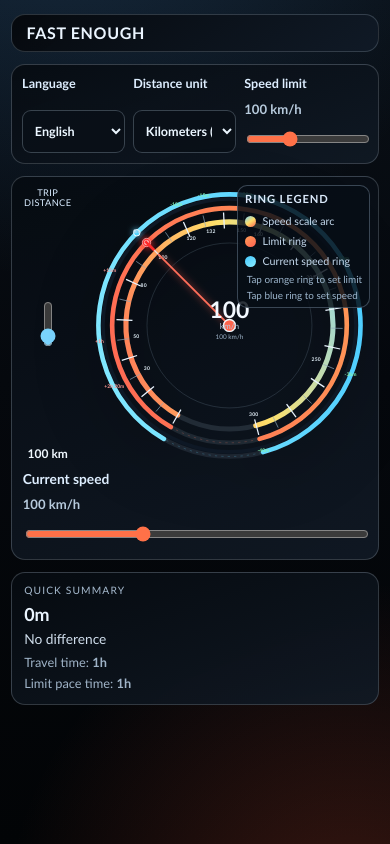
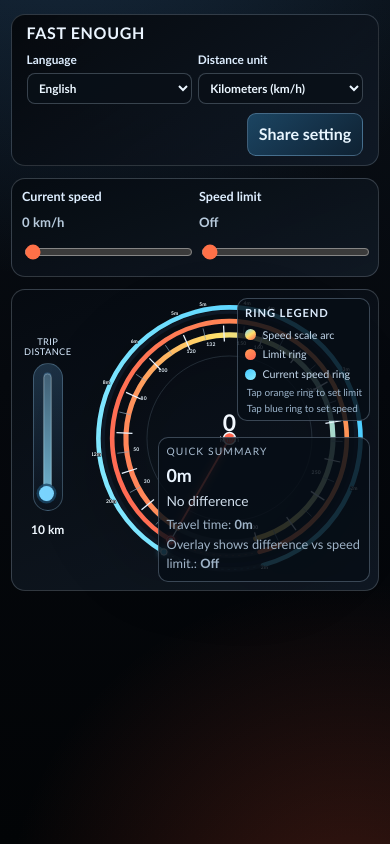
Before and after one commit to POLYTROPO-ES/fastenough, a React (Vite) app: page / in a window 390 px wide. Built offline with nearby package versions, Linux system fonts and the light colour scheme.

Commit message:
feat: implement service worker update handling and add share settings functionality

```diff
--- a/public/sw.js
+++ b/public/sw.js
@@ -19,6 +19,12 @@
     ),
   );
   self.clients.claim();
+});
+
+self.addEventListener('message', (event) => {
+  if (event.data?.type === 'SKIP_WAITING') {
+    self.skipWaiting();
+  }
 });
 
 self.addEventListener('fetch', (event) => {
--- a/src/App.css
+++ b/src/App.css
@@ -11,6 +11,10 @@
   border: 1px solid rgba(196, 214, 229, 0.2);
   border-radius: 14px;
   padding: 0.55rem 0.9rem;
+  display: grid;
+  grid-template-columns: auto 1fr auto;
+  align-items: center;
+  gap: 0.55rem;
 }
 
 .topbar h1 {
@@ -19,6 +23,31 @@
   line-height: 1.15;
   letter-spacing: 0.04em;
   text-transform: uppercase;
+}
+
+.topbar-inline-controls {
+  display: grid;
+  grid-template-columns: repeat(2, minmax(0, 170px));
+  gap: 0.35rem;
+  justify-content: start;
+}
+
+.topbar-inline-controls label {
+  color: #deeeff;
+  font-weight: 600;
+  display: grid;
+  gap: 0.25rem;
+  font-size: 0.74rem;
+}
+
+.topbar-inline-controls select {
+  width: 100%;
+  border: 1px solid rgba(180, 200, 218, 0.28);
+  border-radius: 8px;
+  background: rgba(9, 16, 24, 0.9);
+  color: #ebf6ff;
+  font: inherit;
+  padding: 0.38rem 0.46rem;
 }
 
 .top-controls,
@@ -31,7 +60,7 @@
 
 .top-controls {
   display: grid;
-  grid-template-columns: 1fr 1fr 1fr;
+  grid-template-columns: 1fr 1fr;
   gap: 0.5rem;
   padding: 0.62rem;
 }
@@ -81,13 +110,13 @@
 .speedo-stack {
   display: grid;
   grid-template-columns: 64px minmax(0, 1fr);
-  align-items: stretch;
+  align-items: center;
   column-gap: 0.35rem;
 }
 
 .distance-vertical {
   width: 64px;
-  min-height: 100%;
+  min-height: auto;
   display: grid;
   grid-template-rows: auto 1fr auto;
   justify-items: center;
@@ -97,11 +126,15 @@
 }
 
 .distance-vertical-track {
-  width: 100%;
-  height: 100%;
+  --track-length: clamp(170px, 36vw, 270px);
+  width: 30px;
+  height: var(--track-length);
   display: flex;
   align-items: center;
   justify-content: center;
+  border-radius: 999px;
+  background: linear-gradient(180deg, rgba(98, 169, 224, 0.24), rgba(19, 36, 52, 0.18));
+  border: 1px solid rgba(134, 178, 209, 0.35);
 }
 
 .distance-vertical span {
@@ -118,11 +151,43 @@
 }
 
 .distance-vertical input[type='range'] {
-  width: 100%;
+  width: var(--track-length);
   height: 20px;
   transform: rotate(-90deg);
   accent-color: #7ad5ff;
   background: transparent;
+}
+
+.distance-vertical input[type='range']::-webkit-slider-runnable-track {
+  height: 8px;
+  border-radius: 999px;
+  background: linear-gradient(90deg, rgba(130, 219, 255, 0.78), rgba(74, 137, 182, 0.46));
+}
+
+.distance-vertical input[type='range']::-webkit-slider-thumb {
+  appearance: none;
+  width: 18px;
+  height: 18px;
+  border-radius: 50%;
+  border: 2px solid #ffffff;
+  background: #7ad5ff;
+  margin-top: -5px;
+  box-shadow: 0 0 0 2px rgba(28, 73, 104, 0.8);
+}
+
+.distance-vertical input[type='range']::-moz-range-track {
+  height: 8px;
+  border-radius: 999px;
+  background: linear-gradient(90deg, rgba(130, 219, 255, 0.78), rgba(74, 137, 182, 0.46));
+}
+
+.distance-vertical input[type='range']::-moz-range-thumb {
+  width: 18px;
+  height: 18px;
+  border-radius: 50%;
+  border: 2px solid #ffffff;
+  background: #7ad5ff;
+  box-shadow: 0 0 0 2px rgba(28, 73, 104, 0.8);
 }
 
 .ring-legend {
@@ -289,30 +354,80 @@
   font-size: 11px;
   font-weight: 700;
   letter-spacing: 0.04em;
+  pointer-events: none;
 }
 
 .overlay-time {
-  fill: #c8d9e9;
-  font-size: 11px;
-  font-weight: 600;
+  fill: #f5fbff;
+  font-size: 12px;
+  font-weight: 700;
+  stroke: rgba(3, 12, 20, 0.96);
+  stroke-width: 2.3px;
+  paint-order: stroke fill;
+  pointer-events: none;
 }
 
 .overlay-time.positive {
-  fill: #82f3af;
+  fill: #7dffb0;
 }
 
 .overlay-time.negative {
-  fill: #ff9a95;
+  fill: #ff7b7b;
 }
 
 .drive-controls {
-  margin-top: 0.4rem;
+  margin-top: 0.25rem;
   display: grid;
   gap: 0.55rem;
 }
 
+.share-box {
+  display: grid;
+  gap: 0.35rem;
+  align-content: start;
+}
+
+.share-action {
+  border: 1px solid rgba(151, 201, 237, 0.35);
+  border-radius: 9px;
+  background: linear-gradient(140deg, rgba(31, 78, 110, 0.85), rgba(15, 35, 53, 0.9));
+  color: #e9f6ff;
+  font: inherit;
+  font-weight: 700;
+  padding: 0.52rem 0.7rem;
+  cursor: pointer;
+}
+
+.topbar > .share-action {
+  justify-self: end;
+}
+
+.share-action:hover {
+  border-color: rgba(173, 218, 248, 0.5);
+}
+
+.share-status {
+  margin: 0;
+  font-size: 0.72rem;
+  line-height: 1.35;
+  color: #a6bfd6;
+  word-break: break-all;
+}
+
 .result-card {
   padding: 0.6rem 0.75rem;
+}
+
+.summary-floating {
+  position: absolute;
+  right: 0.65rem;
+  bottom: 0.65rem;
+  z-index: 2;
+  width: min(280px, 46%);
+  background: rgba(7, 14, 22, 0.84);
+  border: 1px solid rgba(159, 183, 204, 0.34);
+  border-radius: 10px;
+  padding: 0.46rem 0.56rem;
 }
 
 .label {
@@ -350,8 +465,16 @@
 }
 
 @media (max-width: 760px) {
+  .topbar {
+    grid-template-columns: 1fr;
+  }
+
+  .topbar-inline-controls {
+    grid-template-columns: repeat(2, minmax(0, 1fr));
+  }
+
   .top-controls {
-    grid-template-columns: minmax(0, 1fr) minmax(0, 1fr) minmax(0, 1.2fr);
+    grid-template-columns: minmax(0, 1fr) minmax(0, 1fr);
   }
 
   .top-controls label {
@@ -385,7 +508,7 @@
 
   .distance-vertical {
     width: 50px;
-    min-height: 100%;
+    min-height: auto;
   }
 
   .distance-vertical span {
@@ -393,7 +516,18 @@
   }
 
   .distance-vertical input[type='range'] {
-    width: 100%;
+    width: var(--track-length);
+  }
+
+  .distance-vertical-track {
+    --track-length: clamp(140px, 38vw, 210px);
+  }
+
+  .summary-floating {
+    width: min(240px, 58%);
+    right: 0.5rem;
+    bottom: 0.5rem;
+    padding: 0.4rem 0.48rem;
   }
 
   .ring-legend .legend-note {
--- a/src/App.tsx
+++ b/src/App.tsx
@@ -37,6 +37,16 @@
   currentTravelTime: string;
   baselineTravelTime: string;
   baselineNote: string;
+  shareSettings: string;
+  shareCopied: string;
+  shareReady: string;
+  shareError: string;
+};
+
+type InitialSettings = {
+  distance: number;
+  speed: number;
+  speedLimit: number;
 };
 
 const KM_TO_MI = 0.621371;
@@ -76,6 +86,10 @@
     currentTravelTime: 'Travel time',
     baselineTravelTime: 'Limit pace time',
     baselineNote: 'Overlay shows difference vs speed limit.',
+    shareSettings: 'Share setting',
+    shareCopied: 'Link copied',
+    shareReady: 'Link ready',
+    shareError: 'Could not copy',
   },
   es: {
     languageLabel: 'Idioma',
@@ -98,6 +112,10 @@
     currentTravelTime: 'Tiempo de viaje',
     baselineTravelTime: 'Tiempo al limite',
     baselineNote: 'La capa muestra diferencia contra el limite.',
+    shareSettings: 'Compartir ajuste',
+    shareCopied: 'Enlace copiado',
+    shareReady: 'Enlace listo',
+    shareError: 'No se pudo copiar',
   },
   fr: {
     languageLabel: 'Language',
@@ -120,6 +138,10 @@
     currentTravelTime: 'Travel time',
     baselineTravelTime: 'Limit pace time',
     baselineNote: 'Overlay shows difference vs speed limit.',
+    shareSettings: 'Share setting',
+    shareCopied: 'Link copied',
+    shareReady: 'Link ready',
+    shareError: 'Could not copy',
   },
   de: {
     languageLabel: 'Language',
@@ -142,6 +164,10 @@
     currentTravelTime: 'Travel time',
     baselineTravelTime: 'Limit pace time',
     baselineNote: 'Overlay shows difference vs speed limit.',
+    shareSettings: 'Share setting',
+    shareCopied: 'Link copied',
+    shareReady: 'Link ready',
+    shareError: 'Could not copy',
   },
   pt: {
     languageLabel: 'Language',
@@ -164,6 +190,10 @@
     currentTravelTime: 'Travel time',
     baselineTravelTime: 'Limit pace time',
     baselineNote: 'Overlay shows difference vs speed limit.',
+    shareSettings: 'Share setting',
+    shareCopied: 'Link copied',
+    shareReady: 'Link ready',
+    shareError: 'Could not copy',
   },
   it: {
     languageLabel: 'Language',
@@ -186,6 +216,10 @@
     currentTravelTime: 'Travel time',
     baselineTravelTime: 'Limit pace time',
     baselineNote: 'Overlay shows difference vs speed limit.',
+    shareSettings: 'Share setting',
+    shareCopied: 'Link copied',
+    shareReady: 'Link ready',
+    shareError: 'Could not copy',
   },
   ja: {
     languageLabel: 'Language',
@@ -208,6 +242,10 @@
     currentTravelTime: 'Travel time',
     baselineTravelTime: 'Limit pace time',
     baselineNote: 'Overlay shows difference vs speed limit.',
+    shareSettings: 'Share setting',
+    shareCopied: 'Link copied',
+    shareReady: 'Link ready',
+    shareError: 'Could not copy',
   },
   zh: {
     languageLabel: 'Language',
@@ -230,8 +268,35 @@
     currentTravelTime: 'Travel time',
     baselineTravelTime: 'Limit pace time',
     baselineNote: 'Overlay shows difference vs speed limit.',
+    shareSettings: 'Share setting',
+    shareCopied: 'Link copied',
+    shareReady: 'Link ready',
+    shareError: 'Could not copy',
   },
 };
+
+function readInitialSettings(): InitialSettings {
+  const defaults: InitialSettings = {
+    distance: 100,
+    speed: 132,
+    speedLimit: 120,
+  };
+
+  if (typeof window === 'undefined') {
+    return defaults;
+  }
+
+  const params = new URLSearchParams(window.location.search);
+  const d = Number(params.get('d'));
+  const s = Number(params.get('s'));
+  const l = Number(params.get('l'));
+
+  return {
+    distance: Number.isFinite(d) ? clamp(Math.round(d), 10, 1000) : defaults.distance,
+    speed: Number.isFinite(s) ? clamp(Math.round(s), 0, 300) : defaults.speed,
+    speedLimit: Number.isFinite(l) ? clamp(Math.round(l), 0, 300) : defaults.speedLimit,
+  };
+}
 
 function roundTo(value: number, decimals = 1): number {
   const multiplier = 10 ** decimals;
@@ -369,11 +434,13 @@
 
 function App() {
   const [dragTarget, setDragTarget] = useState<'current' | 'limit' | null>(null);
+  const initialSettings = useMemo(() => readInitialSettings(), []);
   const [locale, setLocale] = useState<Locale>('en');
   const [distanceUnit, setDistanceUnit] = useState<DistanceUnit>('km');
-  const [distance, setDistance] = useState(100);
-  const [speed, setSpeed] = useState(100);
-  const [speedLimit, setSpeedLimit] = useState(100);
+  const [distance, setDistance] = useState(initialSettings.distance);
+  const [speed, setSpeed] = useState(initialSettings.speed);
+  const [speedLimit, setSpeedLimit] = useState(initialSettings.speedLimit);
+  const [shareStatus, setShareStatus] = useState('');
 
   const t = translations[locale];
   const maxSpeed = speedometerMax(distanceUnit);
@@ -393,7 +460,7 @@
     const cx = 300;
     const cy = 300;
     const speedLabelRadius = 205;
-    const timeLabelRadius = 286;
+    const timeLabelRadius = 294;
 
     return displayMarks.map((mark) => {
       const angle = angleForSpeed(mark.speedUnit, maxSpeed);
@@ -552,13 +619,31 @@
     setDragTarget(null);
   }
 
+  async function shareCurrentSettings() {
+    const url = new URL(window.location.href);
+    url.searchParams.set('d', String(distance));
+    url.searchParams.set('s', String(speed));
+    url.searchParams.set('l', String(speedLimit));
+
+    const shareUrl = `${url.origin}${url.pathname}?${url.searchParams.toString()}`;
+
+    try {
+      if (navigator.clipboard?.writeText) {
+        await navigator.clipboard.writeText(shareUrl);
+        setShareStatus(`${t.shareCopied}: ${shareUrl}`);
+        return;
+      }
+      setShareStatus(`${t.shareReady}: ${shareUrl}`);
+    } catch {
+      setShareStatus(`${t.shareError}: ${shareUrl}`);
+    }
+  }
+
   return (
     <main className="dashboard">
       <header className="topbar">
         <h1>Fast enough</h1>
-      </header>
-
-      <section className="top-controls" aria-label="primary controls">
+        <div className="topbar-inline-controls">
           <label>
             {t.languageLabel}
             <select value={locale} onChange={(event) => setLocale(event.target.value as Locale)}>
@@ -576,6 +661,28 @@
               <option value="km">Kilometers (km/h)</option>
               <option value="mi">Miles (mph)</option>
             </select>
+          </label>
+        </div>
+
+        <button type="button" className="share-action" onClick={shareCurrentSettings} data-testid="share-settings-btn">
+          {t.shareSettings}
+        </button>
+      </header>
+
+      <section className="top-controls" aria-label="primary controls">
+        <label>
+          {t.speedLabel}
+          <div className="inline-value">
+            <strong>{speed} {unitSuffix(distanceUnit)}</strong>
+          </div>
+          <input
+            type="range"
+            min={0}
+            max={maxSpeed}
+            value={speed}
+            onChange={(event) => setSpeed(clamp(Number(event.target.value), 0, maxSpeed))}
+            data-testid="speed-slider"
+          />
         </label>
 
         <label className="compact-slider">
@@ -767,20 +874,9 @@
           })}
 
           {overlays.map((entry) => (
-            <g key={entry.key}>
-              <text x={entry.speedX} y={entry.speedY} textAnchor="middle" className="overlay-speed-label">
+            <text key={`speed-${entry.key}`} x={entry.speedX} y={entry.speedY} textAnchor="middle" className="overlay-speed-label">
               {entry.speedUnit}
             </text>
-              <text
-                x={entry.timeX}
-                y={entry.timeY}
-                textAnchor="middle"
-                className={`overlay-time ${entry.tone}`}
-                data-testid={entry.speedKmh === 100 ? 'overlay-100' : undefined}
-              >
-                {entry.label}
-              </text>
-            </g>
           ))}
 
           {speedLimitActive && (
@@ -808,28 +904,31 @@
           <text x="300" y="329" textAnchor="middle" className="speed-kmh">
             {Math.round(speedKmh)} km/h
           </text>
+
+          {overlays.map((entry) => (
+            <text
+              key={`time-${entry.key}`}
+              x={entry.timeX}
+              y={entry.timeY}
+              textAnchor="middle"
+              className={`overlay-time ${entry.tone}`}
+              data-testid={entry.speedKmh === 100 ? 'overlay-100' : undefined}
+            >
+              {entry.label}
+            </text>
+          ))}
         </svg>
         </div>
 
         <div className="drive-controls">
-          <label>
-            {t.speedLabel}
-            <div className="inline-value">
-              <strong>{speed} {unitSuffix(distanceUnit)}</strong>
+          <div className="share-box">
+            {shareStatus ? (
+              <p className="share-status" data-testid="share-status">{shareStatus}</p>
+            ) : null}
           </div>
-            <input
-              type="range"
-              min={0}
-              max={maxSpeed}
-              value={speed}
-              onChange={(event) => setSpeed(clamp(Number(event.target.value), 0, maxSpeed))}
-              data-testid="speed-slider"
-            />
-          </label>
         </div>
-      </section>
 
-      <section className="result-card" aria-live="polite">
+        <section className="result-card summary-floating" aria-live="polite">
           <p className="label">{t.summaryLabel}</p>
           <p className={`delta ${currentDiffHours < 0 ? 'positive' : ''} ${currentDiffHours > 0 ? 'negative' : ''}`} data-testid="time-saved-value">
             {signedDuration(currentDiffHours)}
@@ -841,6 +940,7 @@
             <strong>{speedLimitActive ? formatDuration(baselineTravelTimeHours) : t.baselineOff}</strong>
           </p>
         </section>
+      </section>
     </main>
   );
 }
--- a/src/main.tsx
+++ b/src/main.tsx
@@ -5,7 +5,38 @@
 
 if ('serviceWorker' in navigator) {
   window.addEventListener('load', () => {
-    void navigator.serviceWorker.register('/sw.js')
+    void navigator.serviceWorker.register('/sw.js').then((registration) => {
+      let refreshing = false
+
+      navigator.serviceWorker.addEventListener('controllerchange', () => {
+        if (refreshing) {
+          return
+        }
+        refreshing = true
+        window.location.reload()
+      })
+
+      if (registration.waiting) {
+        registration.waiting.postMessage({ type: 'SKIP_WAITING' })
+      }
+
+      registration.addEventListener('updatefound', () => {
+        const worker = registration.installing
+        if (!worker) {
+          return
+        }
+
+        worker.addEventListener('statechange', () => {
+          if (worker.state === 'installed' && navigator.serviceWorker.controller) {
+            worker.postMessage({ type: 'SKIP_WAITING' })
+          }
+        })
+      })
+
+      window.setInterval(() => {
+        void registration.update()
+      }, 60_000)
+    })
   })
 }
 
```
Also changed, not shown: 1 other file (tests, documents, lock files or other folders). Lines whose indentation alone changed are shown as unchanged.
